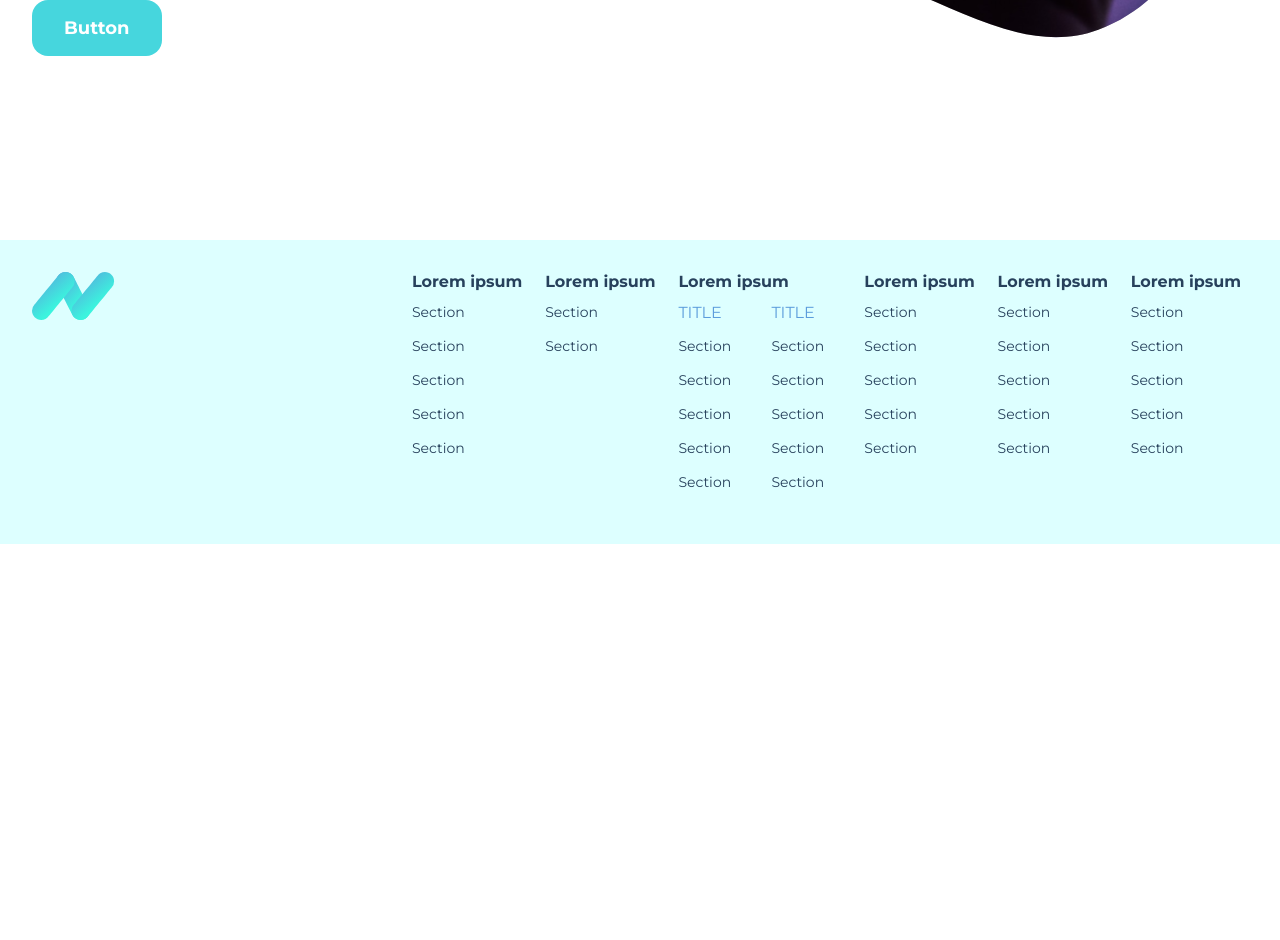
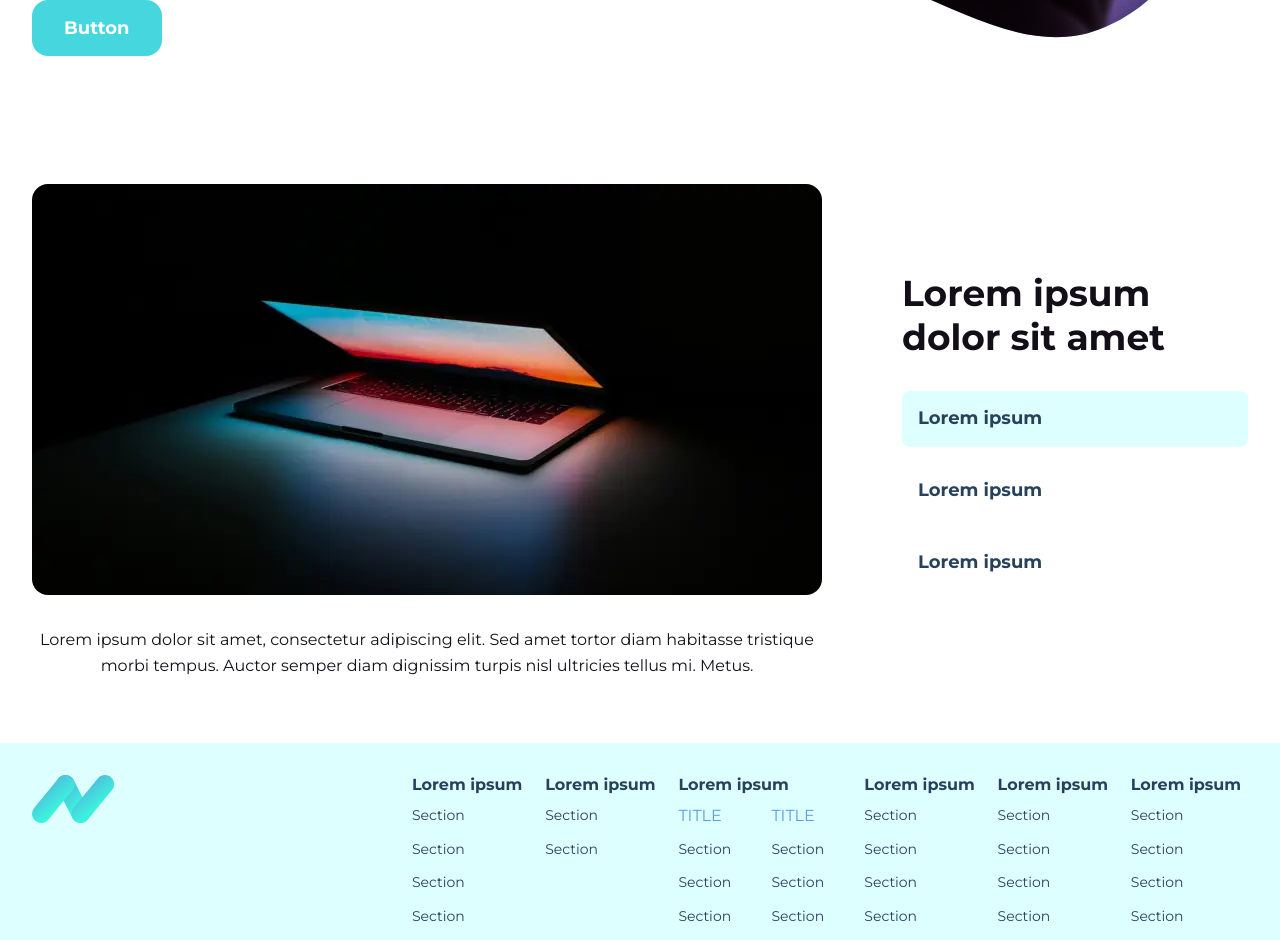
Before and after one commit to inodna/css-challenge, a React (Vite) app: page / in a window 1280 px wide. Shown: the part 560-1500 px from the top of the page. Before the commit the page ends 1104 px from the top, so only its background shows below. Built offline with nearby package versions, Linux system fonts and the light colour scheme.

Commit message:
Apply proper names

```diff
--- a/src/App.tsx
+++ b/src/App.tsx
@@ -5,9 +5,16 @@ import Heading from "./components/Heading/Heading";
 import { Main } from "./components/Main/Main";
 import { Section } from "./components/Section/Section";
 import { Tag } from "./components/Tag/Tag";
-import a from "./assets/section-01.svg";
+import Image from "./assets/section-01.svg";
+import { useMediaQuery } from "react-responsive";
+import { Tabs } from "./components/Tabs/Tabs";
+import { Accordion } from "./components/Accordion/Accordion";
 
 function App() {
+  const isDesktop = useMediaQuery({
+    query: "(min-width: 1280px)",
+  });
+
   return (
     <>
       <Header />
@@ -27,11 +34,14 @@ function App() {
             <Button>Button</Button>
           </div>
           <img
-            src={a}
+            src={Image}
             alt="A mobile phone held by one hand"
             width="648"
             height="500"
           />
+        </Section>
+        <Section variant={"section--02"}>
+          {isDesktop ? <Tabs /> : <Accordion />}
         </Section>
       </Main>
       <Footer />
--- a/src/components/Tabs/Tabs.tsx
+++ b/src/components/Tabs/Tabs.tsx
@@ -1,28 +1,28 @@
-import * as Tabs from "@radix-ui/react-tabs";
+import * as TabsRadix from "@radix-ui/react-tabs";
 import Image from "../../assets/rectangle-471.webp";
 import styles from "./Tabs.module.scss";
 import Heading from "../Heading/Heading";
 
-export const Tabs2 = () => (
-  <Tabs.Root className={styles.tabs} defaultValue="tab1">
+export const Tabs = () => (
+  <TabsRadix.Root className={styles.tabs} defaultValue="tab1">
     <nav className={styles["tabs__nav"]}>
       <Heading level="h2">Lorem ipsum dolor sit amet</Heading>
-      <Tabs.List
+      <TabsRadix.List
         className={styles["tabs__list"]}
         aria-label="Lorem ipsum dolor sit amet"
       >
-        <Tabs.Trigger className={styles.button} value="tab1">
+        <TabsRadix.Trigger className={styles.button} value="tab1">
           Lorem ipsum
-        </Tabs.Trigger>
-        <Tabs.Trigger className={styles.button} value="tab2">
+        </TabsRadix.Trigger>
+        <TabsRadix.Trigger className={styles.button} value="tab2">
           Lorem ipsum
-        </Tabs.Trigger>
-        <Tabs.Trigger className={styles.button} value="tab3">
+        </TabsRadix.Trigger>
+        <TabsRadix.Trigger className={styles.button} value="tab3">
           Lorem ipsum
-        </Tabs.Trigger>
-      </Tabs.List>
+        </TabsRadix.Trigger>
+      </TabsRadix.List>
     </nav>
-    <Tabs.Content className={styles["tabs__content"]} value="tab1">
+    <TabsRadix.Content className={styles["tabs__content"]} value="tab1">
       <img
         src={Image}
         alt="A laptop turned on half open"
@@ -35,8 +35,8 @@ export const Tabs2 = () => (
         diam habitasse tristique morbi tempus. Auctor semper diam dignissim
         turpis nisl ultricies tellus mi. Metus.
       </p>
-    </Tabs.Content>
-    <Tabs.Content className={styles["tabs__content"]} value="tab2">
+    </TabsRadix.Content>
+    <TabsRadix.Content className={styles["tabs__content"]} value="tab2">
       <img
         src={Image}
         alt="A laptop turned on half open"
@@ -49,8 +49,8 @@ export const Tabs2 = () => (
         diam habitasse tristique morbi tempus. Auctor semper diam dignissim
         turpis nisl ultricies tellus mi. Metus.
       </p>
-    </Tabs.Content>
-    <Tabs.Content className={styles["tabs__content"]} value="tab3">
+    </TabsRadix.Content>
+    <TabsRadix.Content className={styles["tabs__content"]} value="tab3">
       <img
         src={Image}
         alt="A laptop turned on half open"
@@ -63,6 +63,6 @@ export const Tabs2 = () => (
         diam habitasse tristique morbi tempus. Auctor semper diam dignissim
         turpis nisl ultricies tellus mi. Metus.
       </p>
-    </Tabs.Content>
-  </Tabs.Root>
+    </TabsRadix.Content>
+  </TabsRadix.Root>
 );
```
